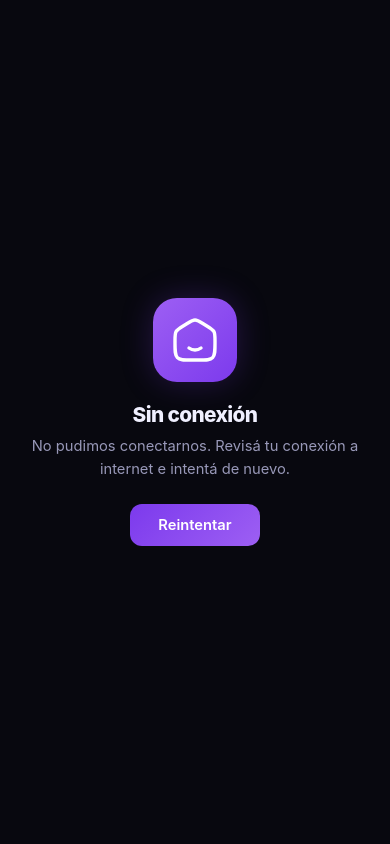
After one commit to feippe/My-Family, a PHP site: page /offline.html in a window 390 px wide. The commit adds this page. Run offline with PHP 8.4, Linux system fonts and the light colour scheme.

Commit message:
Optimize PWA: iOS standalone meta tags, offline page, manifest & SW hardening
- Add Apple/mobile meta tags so the app launches fullscreen standalone on iOS
- Add dedicated apple-touch-icon (180x180) full-bleed brand icon
- Add branded offline.html, precache it in the SW, and serve it as a
  fallback for failed page navigations
- Manifest: add id, scope, lang, dir and source-tagged start_url
- .htaccess: no-cache for service-worker.js & manifest.json, correct
  manifest MIME types
- Rename SW cache prefix and notification tag to "familia"

https://claude.ai/code/session_01UqBA5JsATRPKobZyuxsWwy

```diff
--- a/app/Views/layouts/app.php
+++ b/app/Views/layouts/app.php
@@ -22,7 +22,11 @@ $asset = function (string $path) use ($appUrl) {
 <link rel="icon" href="<?= $appUrl ?>/assets/images/icon-192.png" type="image/png">
 <link rel="manifest" href="<?= $appUrl ?>/manifest.json">
 <meta name="theme-color" content="#08080f">
-<link rel="apple-touch-icon" href="<?= $appUrl ?>/assets/images/icon-192.png">
+<link rel="apple-touch-icon" href="<?= $appUrl ?>/assets/images/apple-touch-icon.png">
+<meta name="mobile-web-app-capable" content="yes">
+<meta name="apple-mobile-web-app-capable" content="yes">
+<meta name="apple-mobile-web-app-status-bar-style" content="black-translucent">
+<meta name="apple-mobile-web-app-title" content="Familia">
 <link rel="preconnect" href="https://fonts.googleapis.com">
 <link rel="preconnect" href="https://fonts.gstatic.com" crossorigin>
 <link href="https://fonts.googleapis.com/css2?family=Inter:wght@300;400;500;600;700&display=swap" rel="stylesheet">
--- a/app/Views/layouts/auth.php
+++ b/app/Views/layouts/auth.php
@@ -7,9 +7,13 @@
 <title>Familia</title>
 <link rel="icon" href="<?= $appUrl ?>/assets/images/icon.svg" type="image/svg+xml">
 <link rel="icon" href="<?= $appUrl ?>/assets/images/icon-192.png" type="image/png">
-<link rel="apple-touch-icon" href="<?= $appUrl ?>/assets/images/icon-192.png">
+<link rel="apple-touch-icon" href="<?= $appUrl ?>/assets/images/apple-touch-icon.png">
 <link rel="manifest" href="<?= $appUrl ?>/manifest.json">
 <meta name="theme-color" content="#08080f">
+<meta name="mobile-web-app-capable" content="yes">
+<meta name="apple-mobile-web-app-capable" content="yes">
+<meta name="apple-mobile-web-app-status-bar-style" content="black-translucent">
+<meta name="apple-mobile-web-app-title" content="Familia">
 <link rel="preconnect" href="https://fonts.googleapis.com">
 <link rel="preconnect" href="https://fonts.gstatic.com" crossorigin>
 <link href="https://fonts.googleapis.com/css2?family=Inter:wght@300;400;500;600;700&display=swap" rel="stylesheet">
--- /dev/null
+++ b/public_html/offline.html
@@ -0,0 +1,44 @@
+<!DOCTYPE html>
+<html lang="es">
+<head>
+<meta charset="UTF-8">
+<meta name="viewport" content="width=device-width, initial-scale=1.0, user-scalable=no, maximum-scale=1.0">
+<title>Sin conexión — Familia</title>
+<link rel="icon" href="/assets/images/icon.svg" type="image/svg+xml">
+<meta name="theme-color" content="#08080f">
+<style>
+  *{box-sizing:border-box;margin:0;padding:0}
+  body{
+    background:#08080f;color:#f0f0ff;
+    font-family:'Inter',system-ui,-apple-system,sans-serif;
+    min-height:100vh;display:flex;align-items:center;justify-content:center;
+    text-align:center;padding:24px;-webkit-font-smoothing:antialiased;
+  }
+  .wrap{max-width:340px}
+  .badge{
+    width:84px;height:84px;margin:0 auto 20px;border-radius:24px;
+    display:flex;align-items:center;justify-content:center;color:#fff;
+    background:linear-gradient(135deg,#9d5ff3,#7c3aed);
+    box-shadow:0 0 32px rgba(124,58,237,.25);
+  }
+  .badge svg{width:48px;height:48px}
+  h1{font-size:1.3rem;font-weight:800;letter-spacing:-.03em;margin-bottom:8px}
+  p{color:#9898b8;font-size:.92rem;line-height:1.55;margin-bottom:24px}
+  button{
+    font-family:inherit;font-size:.92rem;font-weight:600;color:#fff;
+    background:linear-gradient(135deg,#7c3aed,#9d5ff3);
+    border:none;border-radius:12px;padding:12px 28px;cursor:pointer;
+  }
+</style>
+</head>
+<body>
+  <div class="wrap">
+    <div class="badge">
+      <svg viewBox="0 0 24 24" fill="none" stroke="currentColor" stroke-width="1.7" stroke-linecap="round" stroke-linejoin="round"><path d="M2 12.2039C2 9.91549 2 8.77128 2.5192 7.82274C3.0384 6.87421 3.98695 6.28551 5.88403 5.10813L7.88403 3.86687C9.88939 2.62229 10.8921 2 12 2C13.1079 2 14.1106 2.62229 16.116 3.86687L18.116 5.10812C20.0131 6.28551 20.9616 6.87421 21.4808 7.82274C22 8.77128 22 9.91549 22 12.2039V13.725C22 17.6258 22 19.5763 20.8284 20.7881C19.6569 22 17.7712 22 14 22H10C6.22876 22 4.34315 22 3.17157 20.7881C2 19.5763 2 17.6258 2 13.725V12.2039Z"/><path d="M9 16C9.85038 16.6303 10.8846 17 12 17C13.1154 17 14.1496 16.6303 15 16"/></svg>
+    </div>
+    <h1>Sin conexión</h1>
+    <p>No pudimos conectarnos. Revisá tu conexión a internet e intentá de nuevo.</p>
+    <button onclick="location.reload()">Reintentar</button>
+  </div>
+</body>
+</html>
```
Also changed, not shown: public_html/service-worker.js (+25 -6 lines), public_html/.htaccess, public_html/assets/images/apple-touch-icon.png (added), public_html/manifest.json.
